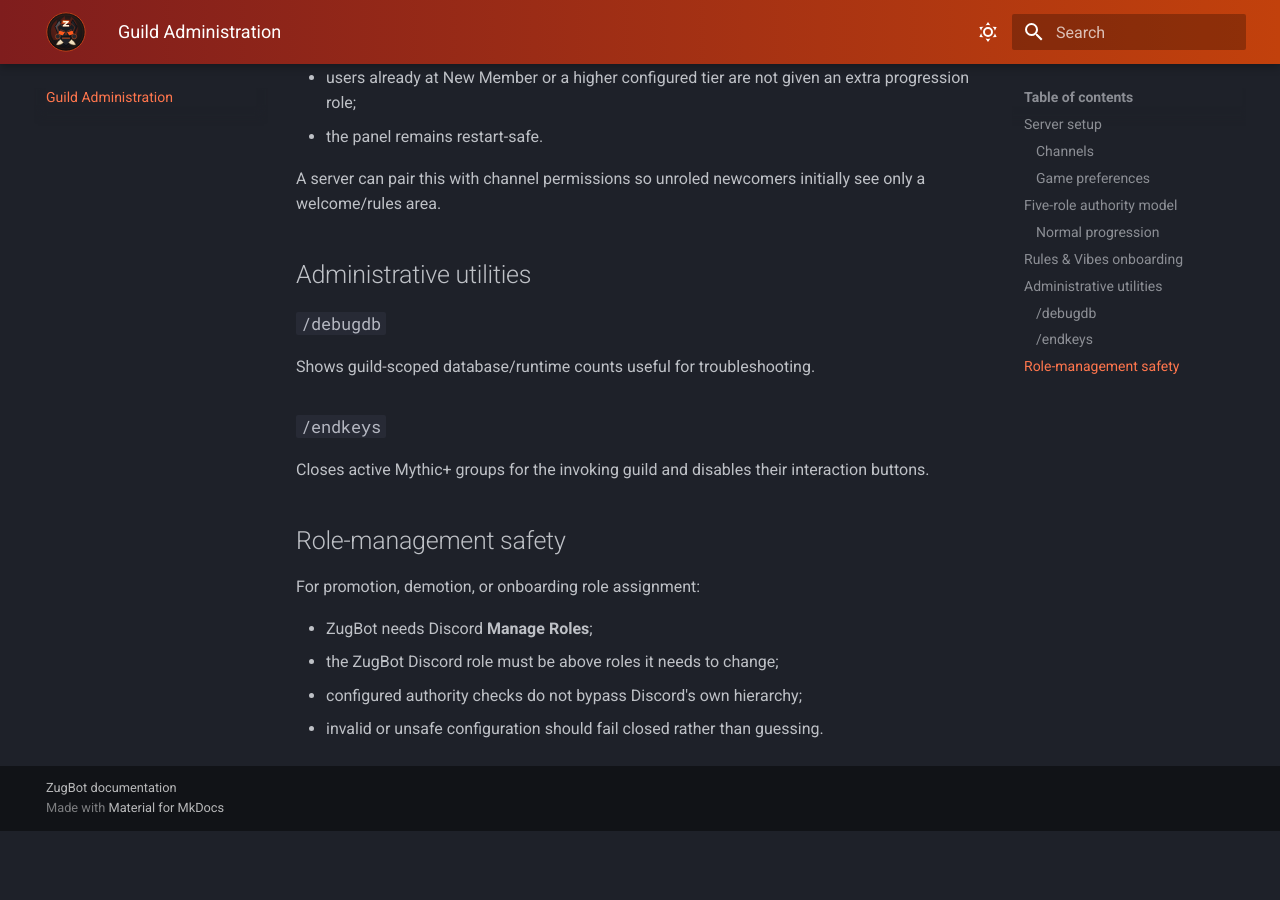
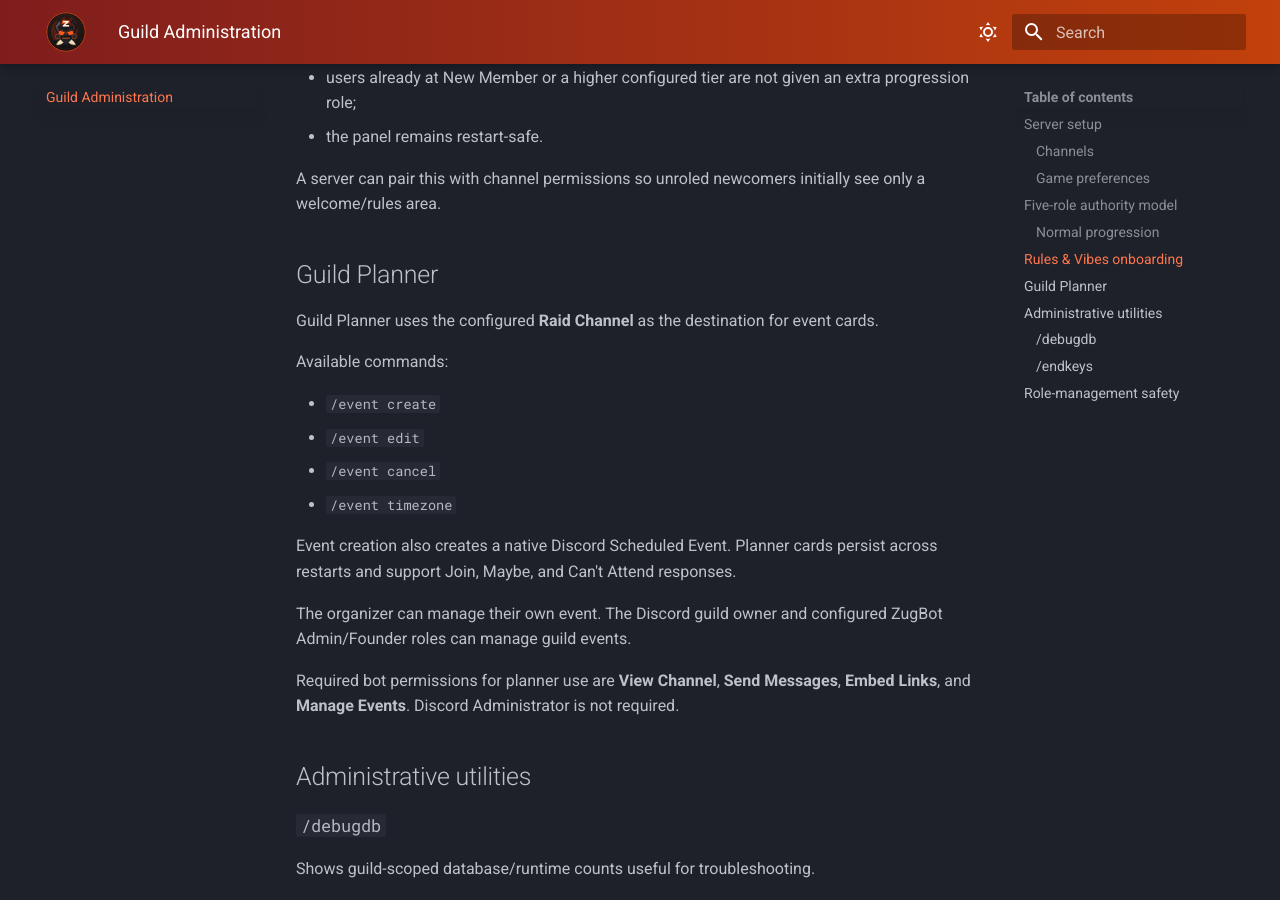
Before and after one commit to sthorne80/zugbot-site, an MkDocs documentation site: the page built from docs/admin-guide.md, in a window 1280 px wide and 900 px high, scrolled down 2004 px. Built offline with MkDocs 1.6.1 and Material for MkDocs 9.7.7, drawn with Linux system fonts in a browser that asks for light colours; before the commit the page ends 2835 px from its top, so only the background shows below that.

Commit message:
Document Guild Planner administration

```diff
--- a/docs/admin-guide.md
+++ b/docs/admin-guide.md
@@ -76,6 +76,23 @@
 
 A server can pair this with channel permissions so unroled newcomers initially see only a welcome/rules area.
 
+## Guild Planner
+
+Guild Planner uses the configured **Raid Channel** as the destination for event cards.
+
+Available commands:
+
+- `/event create`
+- `/event edit`
+- `/event cancel`
+- `/event timezone`
+
+Event creation also creates a native Discord Scheduled Event. Planner cards persist across restarts and support Join, Maybe, and Can't Attend responses.
+
+The organizer can manage their own event. The Discord guild owner and configured ZugBot Admin/Founder roles can manage guild events.
+
+Required bot permissions for planner use are **View Channel**, **Send Messages**, **Embed Links**, and **Manage Events**. Discord Administrator is not required.
+
 ## Administrative utilities
 
 ### `/debugdb`
```
